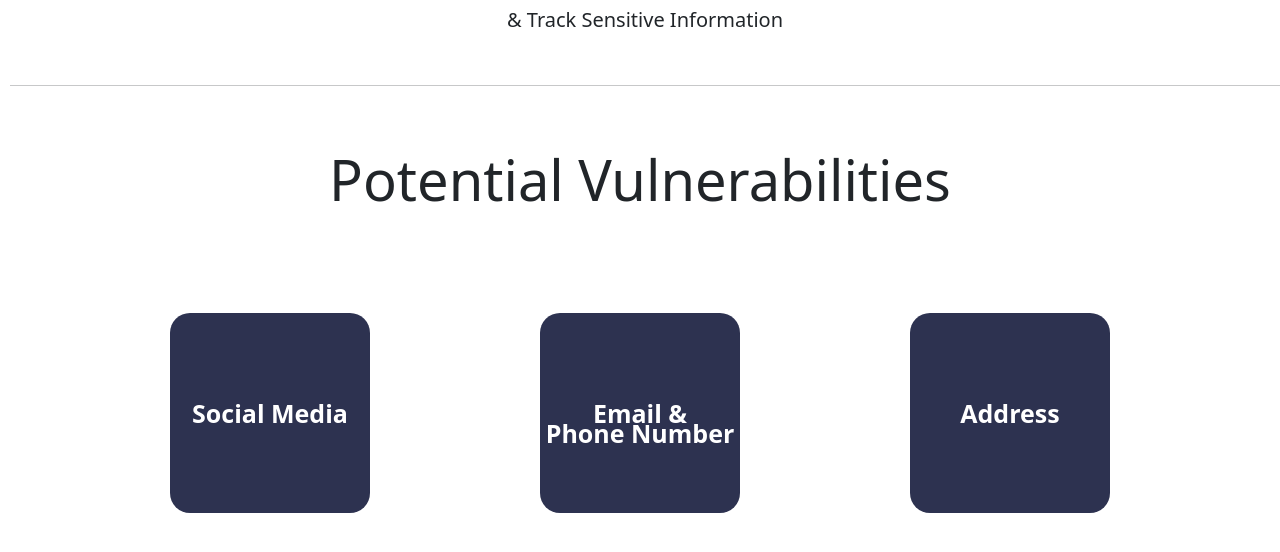
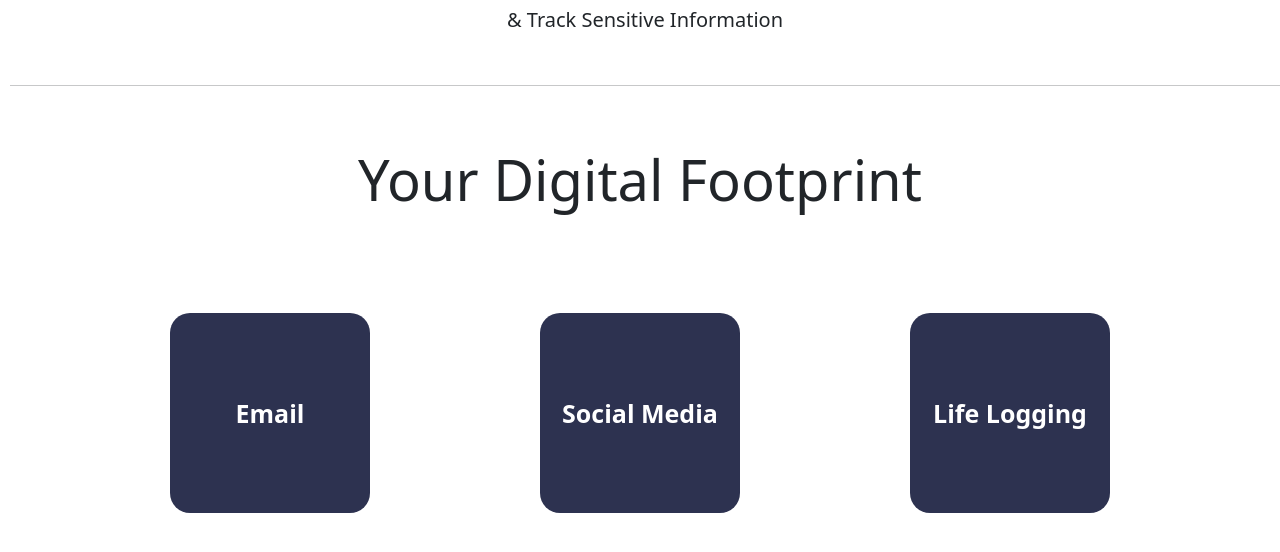
Before and after one commit to CMBCAM/tamuhack2024, a plain HTML site: page mainPage.html in a window 1280 px wide. Shown: the part 270-822 px from the top of the page. Drawn offline with Linux system fonts and the light colour scheme; no server answers.

Commit message:
changed around words

```diff
--- a/mainPage.html
+++ b/mainPage.html
@@ -29,15 +29,14 @@
         <p></p>
     </div>
     <div>
-        <p class = "notecards-header display-4"> Potential Vulnerabilities</p>
+        <p class = "notecards-header display-4"> Your Digital Footprint</p>
     </div>
     <div class = "notecards">
-        <div class = "notecard1">Social Media</div>
+        <div class = "notecard1">Email</div>
         <div class = "notecard2">
-            <p>Email &</p>
-            <p>Phone Number</p>
+            <p>Social Media</p>
         </div>
-        <div class = "notecard2">Address</div>
+        <div class = "notecard2">Life Logging</div>
     </div>
 
     <hr class="my-4">
```
